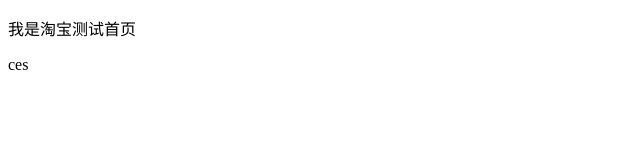
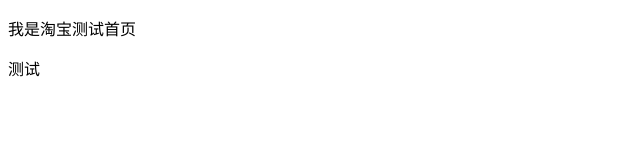
Before and after one commit to 423662785/tao2, a plain HTML site: page index.html in a window 1280 px wide. Shown: the full height of the page, 0-640 px from the left. Drawn offline with Linux system fonts and the light colour scheme.

Commit message:
再次提交

```diff
--- a/index.html
+++ b/index.html
@@ -6,7 +6,7 @@
 </head>
 <body>
 <p>我是淘宝测试首页</p>
-<div>ces</div>
+<div>测试</div>
 
 </body>
 </html>
```
